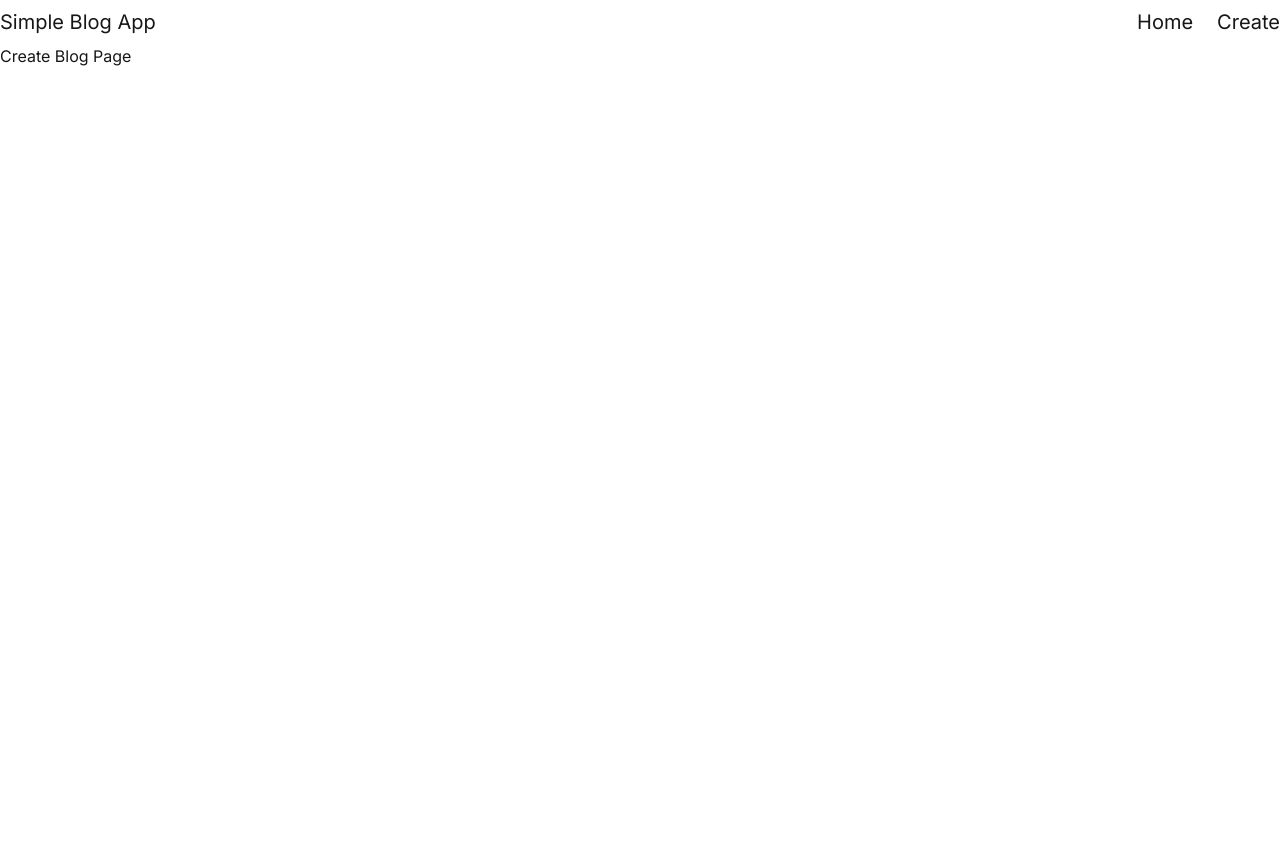
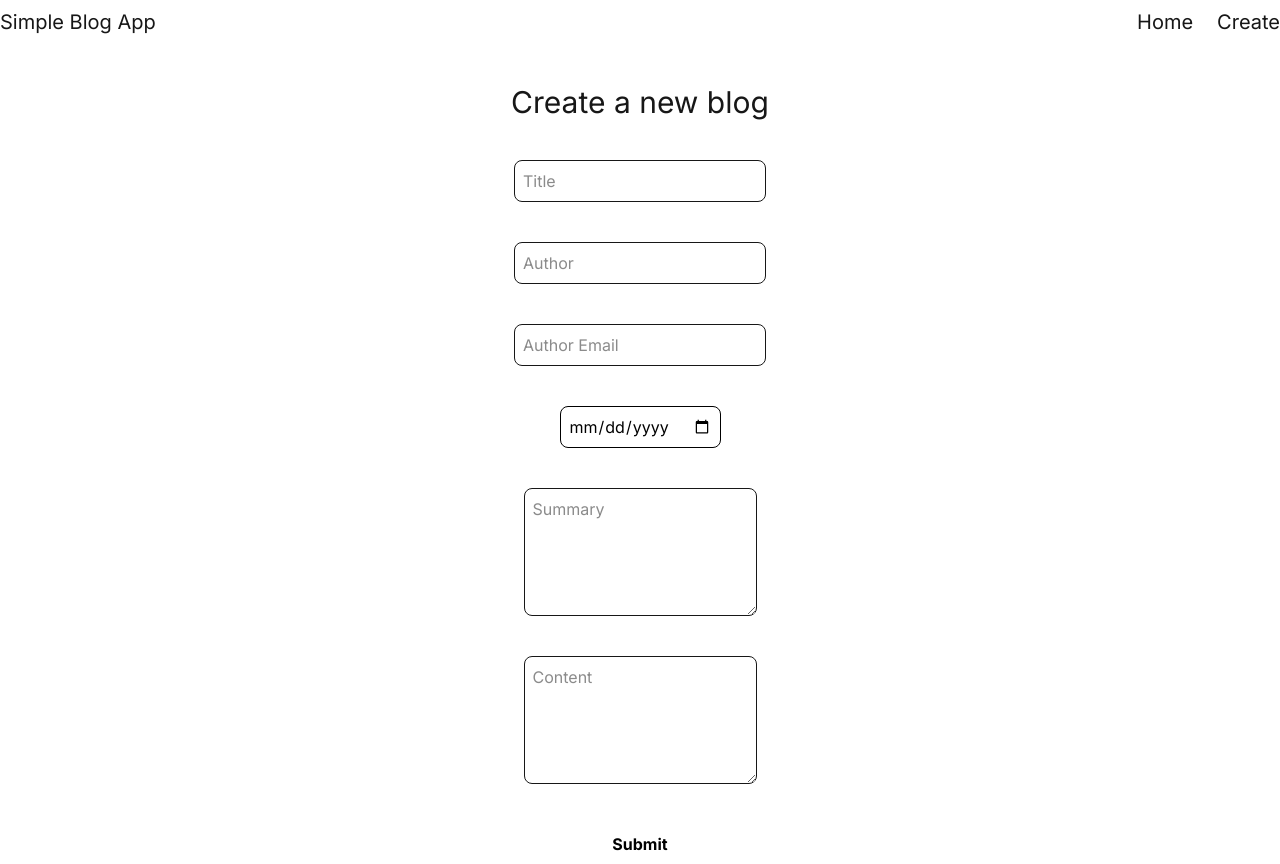
Before and after one commit to ahmedskulj00/simple-blog-app, a Next.js app: page /blog/create in a window 1280 px wide. Before the commit the page ends 800 px from the top, so only its background shows below. Built offline with nearby package versions, Linux system fonts and the light colour scheme.

Commit message:
Create blog component, shared components created, form created for create/edit

```diff
--- a/src/app/blog/create/page.tsx
+++ b/src/app/blog/create/page.tsx
@@ -1,5 +1,7 @@
+import CreateBlog from "@/components/CreateBlog";
+
 const CreateBlogPage = () => {
-  return <div>Create Blog Page</div>;
+  return <CreateBlog />;
 };
 
 export default CreateBlogPage;
--- a/src/app/layout.tsx
+++ b/src/app/layout.tsx
@@ -18,8 +18,10 @@ export default function RootLayout({
   return (
     <html lang="en">
       <body className={`${inter.className} antialiased`}>
-        <Header />
-        {children}
+        <div className="max-w-7xl mx-auto px-4 sm:px-0">
+          <Header />
+          {children}
+        </div>
       </body>
     </html>
   );
--- /dev/null
+++ b/src/components/CreateBlog.tsx
@@ -0,0 +1,14 @@
+"use client";
+
+import BlogForm from "./shared/BlogForm";
+
+const CreateBlog = () => {
+  return (
+    <div className="flex w-full flex-col items-center min-h-[calc(100vh-44px)]">
+      <h1 className="text-3xl mt-10 mb-10">Create a new blog</h1>
+      <BlogForm />
+    </div>
+  );
+};
+
+export default CreateBlog;
--- a/src/components/Header.tsx
+++ b/src/components/Header.tsx
@@ -8,7 +8,7 @@ const Header = () => {
   const pathname = usePathname();
   return (
     <header className="h-11">
-      <nav className="max-w-7xl mx-auto flex justify-between items-center h-full text-xl">
+      <nav className="flex justify-between items-center h-full text-xl">
         <h1>Simple Blog App</h1>
         <div className="flex gap-6">
           {HEADER_NAV_LINKS.map((link) => {
--- /dev/null
+++ b/src/components/shared/BlogForm.tsx
@@ -0,0 +1,41 @@
+import React from "react";
+import InputField from "./InputField";
+import TextArea from "./TextArea";
+import Button from "./Button";
+import { BLOG_FORM_FIELDS } from "@/constants/constants";
+
+const BlogForm = () => {
+  return (
+    <form className="flex justify-center items-center flex-col gap-10">
+      {BLOG_FORM_FIELDS.map((field) =>
+        field.component === "input" ? (
+          <InputField
+            key={field.name}
+            name={field.name}
+            value=""
+            onChange={(e) => console.log(e)}
+            placeholder={field.placeholder}
+            className={`border p-2 rounded-lg ${field.className}`}
+            required
+            type={field.type || "text"}
+            maxLength={field.maxLength}
+          />
+        ) : (
+          <TextArea
+            key={field.name}
+            name={field.name}
+            value=""
+            onChange={(e) => console.log(e)}
+            placeholder={field.placeholder}
+            className={`border p-2 rounded-lg h-32 ${field.className}`}
+            required
+            maxLength={field.maxLength}
+          />
+        )
+      )}
+      <Button type="submit">Submit</Button>
+    </form>
+  );
+};
+
+export default BlogForm;
--- /dev/null
+++ b/src/components/shared/Button.tsx
@@ -0,0 +1,22 @@
+import { ButtonHTMLAttributes } from "react";
+
+interface ButtonProps {
+  children: React.ReactNode;
+  onClick?: () => void;
+  type?: ButtonHTMLAttributes<HTMLButtonElement>["type"];
+  className?: string;
+}
+
+const Button = ({ children, type, onClick, className }: ButtonProps) => {
+  return (
+    <button
+      type={type}
+      onClick={onClick}
+      className={`bg-white hover:bg-gray-100 text-black font-bold py-2 px-4 rounded cursor-pointer ${className}`}
+    >
+      {children}
+    </button>
+  );
+};
+
+export default Button;
--- /dev/null
+++ b/src/components/shared/InputField.tsx
@@ -0,0 +1,36 @@
+interface InputFieldProps {
+  name: string;
+  value: string;
+  onChange: (e: React.ChangeEvent<HTMLInputElement>) => void;
+  placeholder: string;
+  className?: string;
+  required?: boolean;
+  type?: string;
+  maxLength?: number;
+}
+
+const InputField = ({
+  name,
+  value,
+  onChange,
+  placeholder,
+  className,
+  required,
+  type,
+  maxLength,
+}: InputFieldProps) => {
+  return (
+    <input
+      name={name}
+      value={value}
+      onChange={onChange}
+      placeholder={placeholder}
+      className={className}
+      required={required}
+      type={type}
+      maxLength={maxLength}
+    />
+  );
+};
+
+export default InputField;
--- /dev/null
+++ b/src/components/shared/TextArea.tsx
@@ -0,0 +1,33 @@
+interface TextAreaProps {
+  name: string;
+  value: string;
+  onChange: (e: React.ChangeEvent<HTMLTextAreaElement>) => void;
+  placeholder: string;
+  className?: string;
+  required?: boolean;
+  maxLength?: number;
+}
+
+const TextArea = ({
+  name,
+  value,
+  onChange,
+  placeholder,
+  className,
+  required,
+  maxLength,
+}: TextAreaProps) => {
+  return (
+    <textarea
+      name={name}
+      value={value}
+      onChange={onChange}
+      placeholder={placeholder}
+      className={className}
+      required={required}
+      maxLength={maxLength}
+    />
+  );
+};
+
+export default TextArea;
--- a/src/constants/constants.ts
+++ b/src/constants/constants.ts
@@ -10,3 +10,42 @@ export const HEADER_NAV_LINKS = [
     href: "/blog/create",
   },
 ];
+
+export const BLOG_FORM_FIELDS = [
+  {
+    component: "input",
+    name: "title",
+    placeholder: "Title",
+    maxLength: 50,
+  },
+  {
+    component: "input",
+    name: "authorName",
+    placeholder: "Author",
+    maxLength: 50,
+  },
+  {
+    component: "input",
+    name: "authorEmail",
+    placeholder: "Author Email",
+    type: "email",
+  },
+  {
+    component: "input",
+    name: "date",
+    placeholder: "Date",
+    type: "date",
+    className: "border p-2 rounded-lg bg-white text-black",
+  },
+  {
+    component: "textarea",
+    name: "summary",
+    placeholder: "Summary",
+    maxLength: 250,
+  },
+  {
+    component: "textarea",
+    name: "content",
+    placeholder: "Content",
+  },
+];
--- /dev/null
+++ b/src/types/types.ts
@@ -0,0 +1,5 @@
+export enum ButtonType {
+  Submit = "submit",
+  Reset = "reset",
+  Button = "button",
+}
```
